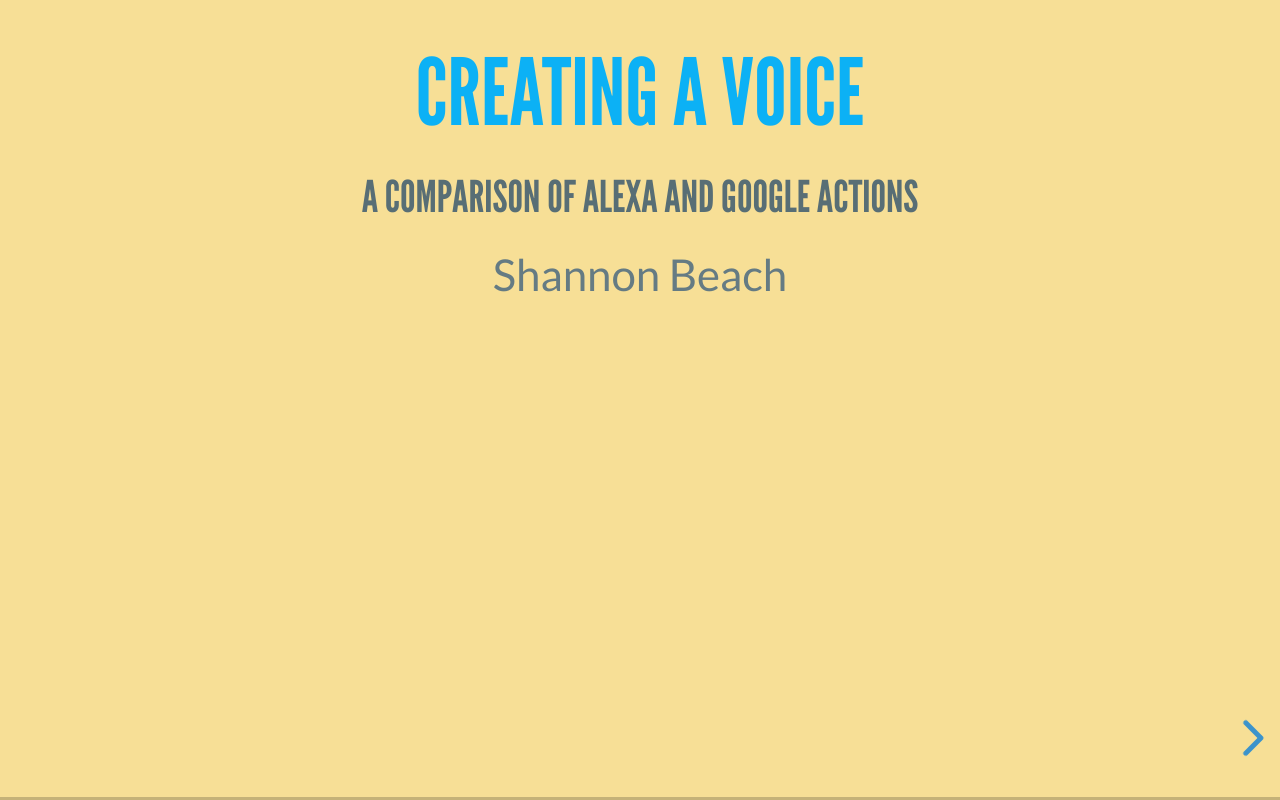
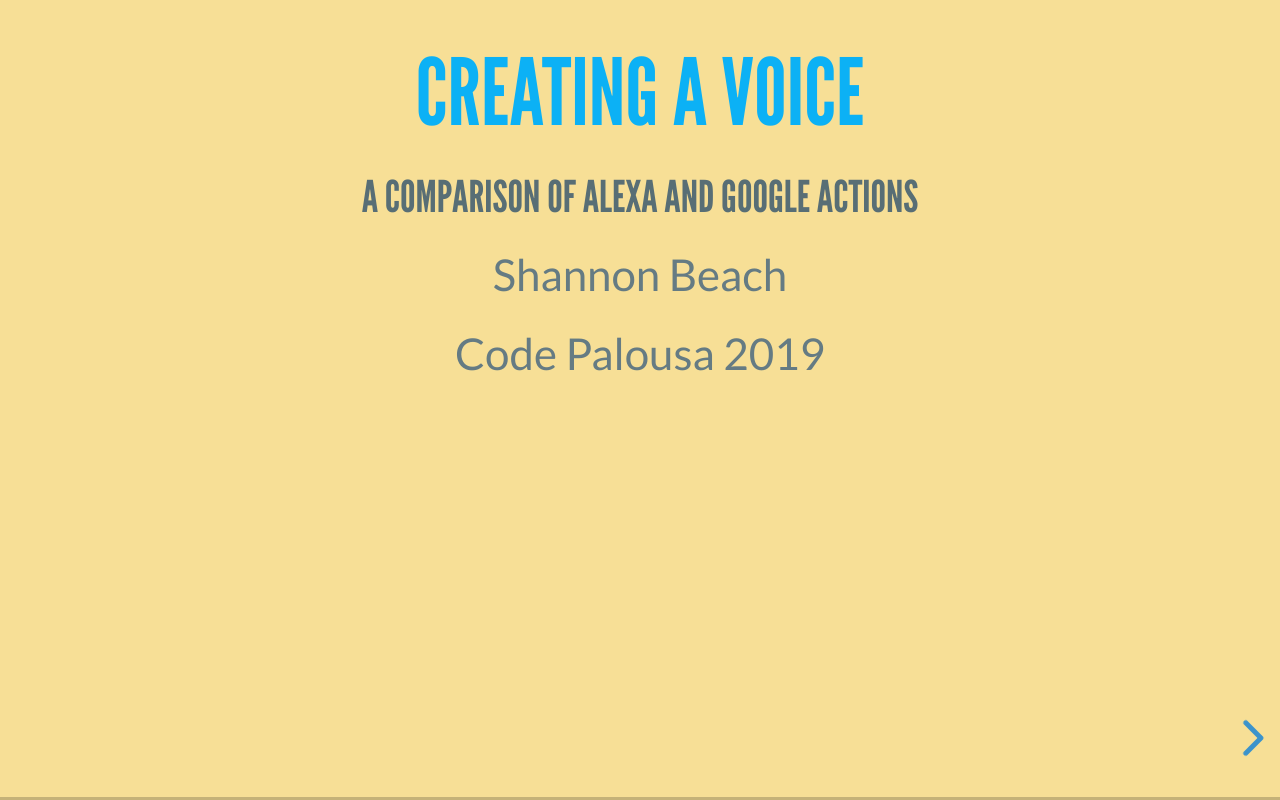
Before and after one commit to rainbow82/code-palousa-presentation-2019, a website: page index.html in a window 1280 px wide. Drawn offline with Linux system fonts and the light colour scheme.

Commit message:
added title

```diff
--- a/index.html
+++ b/index.html
@@ -32,6 +32,7 @@
 					<h2 class="slide-title">Creating a Voice</h2>
 					<h4>A Comparison of Alexa and Google Actions</h4>
 					<p>Shannon Beach</p>
+					<p>Code Palousa 2019</p>
 				</section>
 				<section><!-- aobut me-->
 					<h2 class="slide-title">About Me</h2>
```
